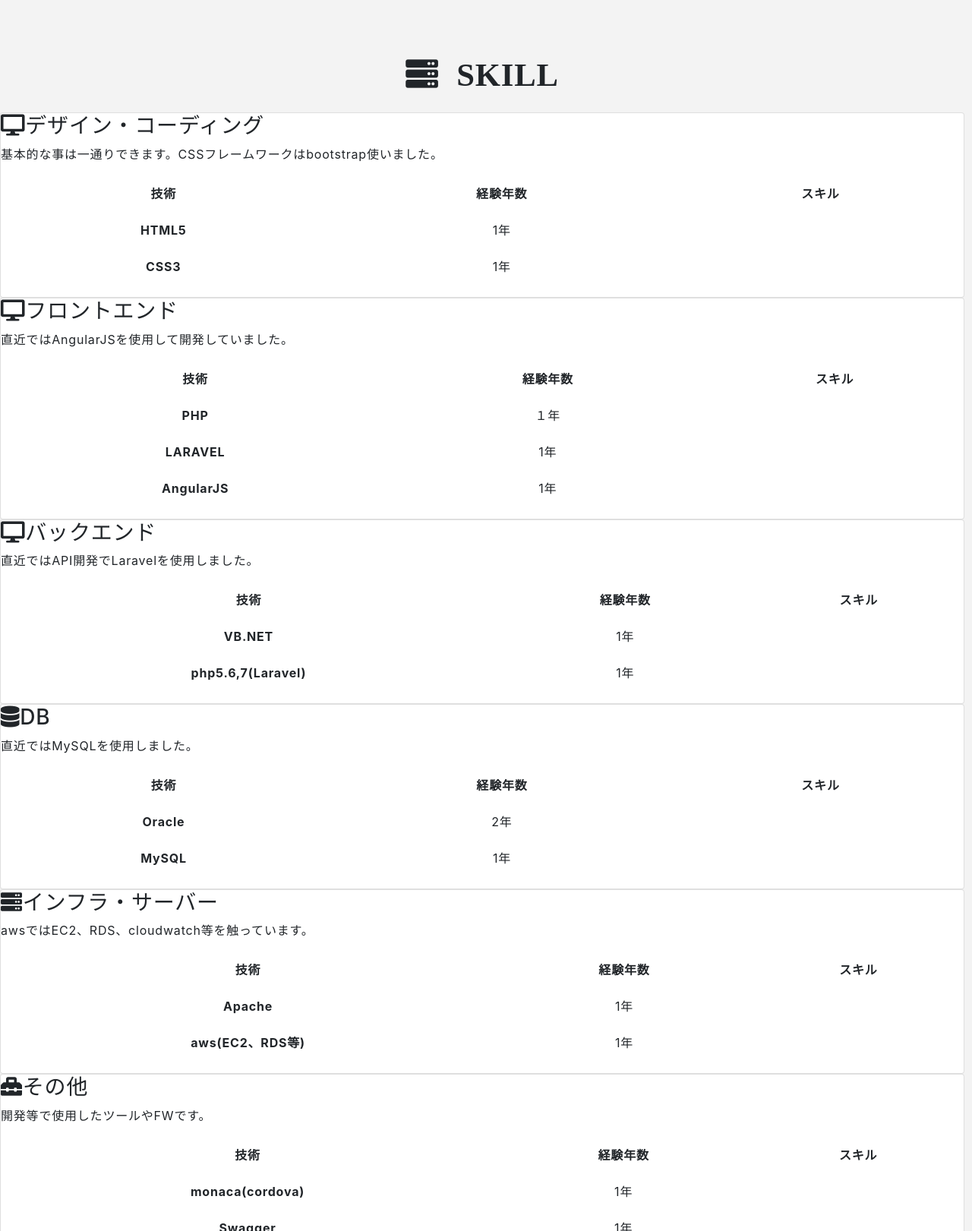
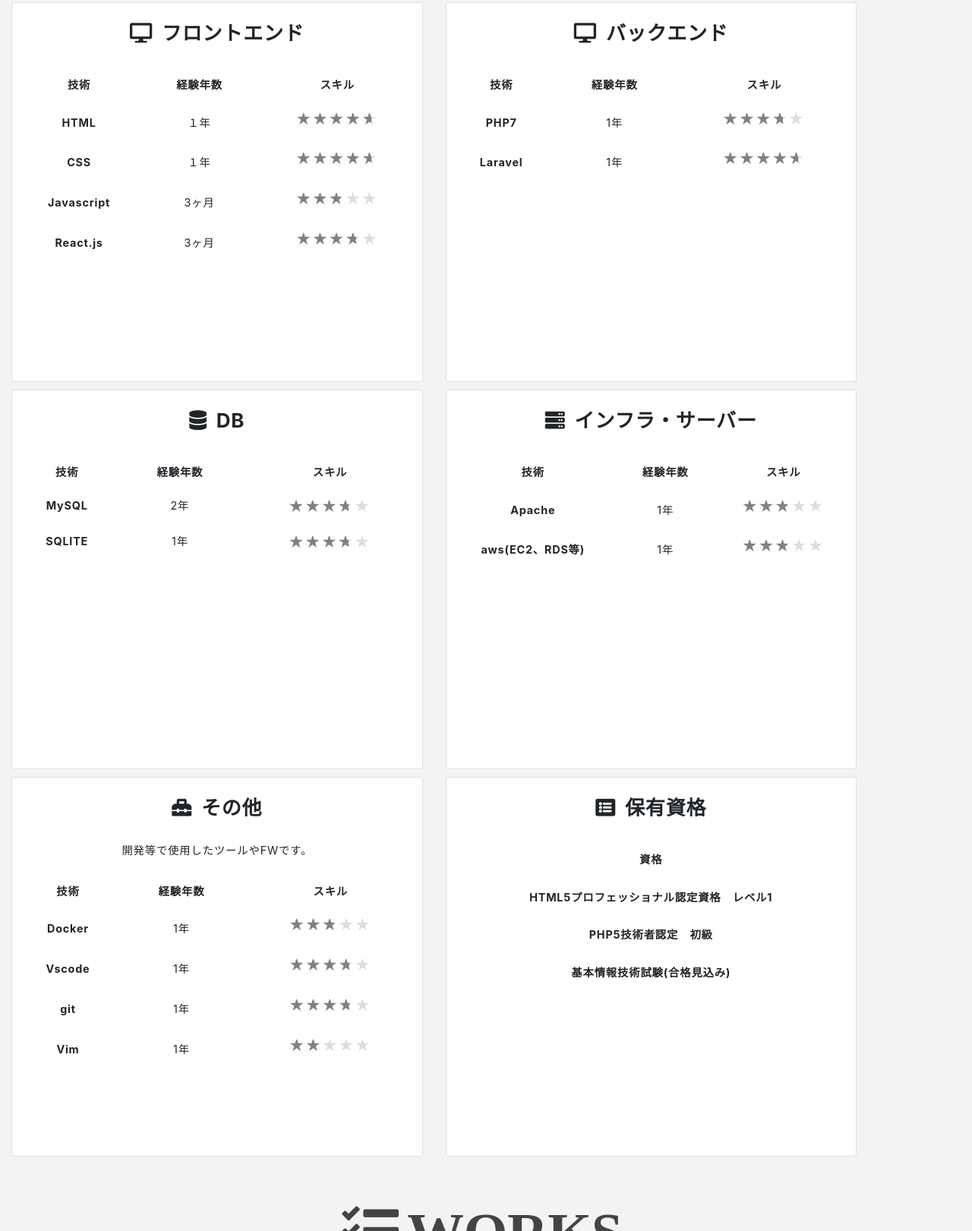
Before and after one commit to upbook0426/portfolio, a plain HTML site: page index.html in a window 1280 px wide. Shown: the part 1179-2800 px from the top of the page at 76% size. Drawn offline with nearby package versions, Linux system fonts and the light colour scheme; a script that the page names is missing; a web font is replaced by a local one.

Commit message:
SKILL update

```diff
--- a/css/style.css
+++ b/css/style.css
@@ -177,7 +177,7 @@ li {
 
 .section .inner {
   /* padding: 80px 10px; */
-  padding: 80px 10px 10px 0px;
+  padding: 10px 10px 10px 0px;
 }
 
 .section .section-title-block {
@@ -191,7 +191,7 @@ li {
   display: inline-block;
   font-size: 56px;
   font-weight: bold;
-  margin-bottom: 10px;
+  margin-bottom: 5px;
   color: #444;
 }
 
@@ -301,9 +301,9 @@ li {
   ---------------------------------*/
 
 #skill .card-wrapper {
-  width: 80%;
+  width: 90%;
   margin: 0 auto;
-  padding: 20px 0;
+  padding: 0px 0;
   display: -webkit-box;
   display: -ms-flexbox;
   display: flex;
@@ -316,7 +316,7 @@ li {
 
 #skill .card {
   flex-basis: 46%;
-  margin-bottom: 50px;
+  margin-bottom: 10px;
   display: -webkit-box;
   display: -ms-flexbox;
   display: flex;
@@ -325,10 +325,7 @@ li {
   -webkit-box-pack: justify;
   -ms-flex-pack: justify;
   justify-content: space-between;
-}
-
-#skill .card:first-child {
-  flex-basis: 100%;
+  min-height: 500px;
 }
 
 #skill .skill-icon {
@@ -355,11 +352,16 @@ li {
   margin-right: 12px;
 }
 
+#skill .tbody {
+  display: block;
+  line-height: 0.01rem;
+}
+
 #skill .rate {
   position: relative;
   display: inline-block;
   width: 110px;
-  height: 20px;
+  height: 5px;
   font-size: 20px;
 }
 
@@ -371,7 +373,7 @@ li {
   content: "★★★★★";
   display: inline-block;
   height: 20px;
-  line-height: 20px;
+  line-height: 1rem;
 }
 
 #skill .rate:before {
@@ -490,7 +492,7 @@ li {
 @media screen and (max-width: 767px) {
   body {
     font-size: 13px;
-    line-height: 1.7;
+    line-height: 0.3;
   }
   #header {
     height: 200px;
@@ -517,7 +519,7 @@ li {
     padding: 40px 0;
   }
   .section .inner {
-    padding: 30px 15px;
+    padding: 10px 15px;
   }
   .section .section-title-block {
     margin-bottom: 10px;
@@ -564,7 +566,7 @@ li {
     width: 100%;
   }
   #skill .card {
-    flex-basis: 100%;
+    flex-basis: 10%;
   }
   #skill .skill-icon {
     flex-basis: 45px;
@@ -582,7 +584,7 @@ li {
   #skill .rate:before,
   #skill .rate:after {
     height: 15px;
-    line-height: 15px;
+    line-height: 1rem;
   }
   #skill .rate1:after {
     width: 15px;
--- a/index.html
+++ b/index.html
@@ -97,7 +97,7 @@
           </div>
         </section>
 
-        <section class="section" id="sill">
+        <section class="section" id="skill">
           <div class="inner">
             <div class="section-title-block">
               <h2 class="section-tile">
@@ -107,15 +107,16 @@
               </h2>
               <p class="section-desc"></p>
             </div>
-            <div class="card-wrapper">
+            <div
+              class="card-wrapper"
+              style="line-height: 1.8em; margin: 0; font-size: 0.9em;"
+            >
+              <div class="col-sm-6">
                 <div class="card">
                   <div class="skill-desc">
                     <h3 class="skill-desc-title">
-                    <i class="fas fa-desktop"></i>デザイン・コーディング
+                      <i class="fas fa-desktop"></i>フロントエンド
                     </h3>
-                  <p>
-                    基本的な事は一通りできます。CSSフレームワークはbootstrap使いました。
-                  </p>
                     <table class="table table-borderless">
                       <thead>
                         <tr>
@@ -126,30 +127,53 @@
                       </thead>
                       <tbody>
                         <tr>
-                        <th scope="row">HTML5</th>
-                        <td>1年</td>
+                          <th scope="row">HTML</th>
+                          <td>１年</td>
                           <td>
-                          <span class="rating"><p class="rate rate4"></p></span>
+                            <span class="rating"
+                              ><p class="rate rate5"></p
+                            ></span>
                           </td>
                         </tr>
                         <tr>
-                        <th scope="row">CSS3</th>
-                        <td>1年</td>
+                          <th scope="row">CSS</th>
+                          <td>１年</td>
                           <td>
-                          <span class="rating"><p class="rate rate4"></p></span>
+                            <span class="rating"
+                              ><p class="rate rate5"></p
+                            ></span>
+                          </td>
+                        </tr>
+                        <tr>
+                          <th scope="row">Javascript</th>
+                          <td>3ヶ月</td>
+                          <td>
+                            <span class="rating"
+                              ><p class="rate rate3"></p
+                            ></span>
+                          </td>
+                        </tr>
+                        <tr>
+                          <th scope="row">React.js</th>
+                          <td>3ヶ月</td>
+                          <td>
+                            <span class="rating"
+                              ><p class="rate rate4"></p
+                            ></span>
                           </td>
                         </tr>
                       </tbody>
                     </table>
                   </div>
                 </div>
+              </div>
 
+              <div class="col-sm-6">
                 <div class="card">
                   <div class="skill-desc">
                     <h3 class="skill-desc-title">
-                    <i class="fas fa-desktop"></i>フロントエンド
+                      <i class="fas fa-desktop"></i>バックエンド
                     </h3>
-                  <p>直近ではAngularJSを使用して開発していました。</p>
                     <table class="table table-borderless">
                       <thead>
                         <tr>
@@ -160,37 +184,34 @@
                       </thead>
                       <tbody>
                         <tr>
-                        <th scope="row">PHP</th>
-                        <td>１年</td>
+                          <th scope="row">PHP7</th>
+                          <td>1年</td>
                           <td>
-                          <span class="rating"><p class="rate rate5"></p></span>
+                            <span class="rating"
+                              ><p class="rate rate4"></p
+                            ></span>
                           </td>
                         </tr>
                         <tr>
-                        <th scope="row">LARAVEL</th>
+                          <th scope="row">Laravel</th>
                           <td>1年</td>
                           <td>
-                          <span class="rating"><p class="rate rate3"></p></span>
-                        </td>
-                      </tr>
-                      <tr>
-                        <th scope="row">AngularJS</th>
-                        <td>1年</td>
-                        <td>
-                          <span class="rating"><p class="rate rate4"></p></span>
+                            <span class="rating"
+                              ><p class="rate rate5"></p
+                            ></span>
                           </td>
                         </tr>
                       </tbody>
                     </table>
                   </div>
                 </div>
-
+              </div>
+              <div class="col-sm-6">
                 <div class="card">
                   <div class="skill-desc">
                     <h3 class="skill-desc-title">
-                    <i class="fas fa-desktop"></i>バックエンド
+                      <i class="fas fa-database"></i>DB
                     </h3>
-                  <p>直近ではAPI開発でLaravelを使用しました。</p>
                     <table class="table table-borderless">
                       <thead>
                         <tr>
@@ -199,66 +220,36 @@
                           <th scope="col">スキル</th>
                         </tr>
                       </thead>
-                    <tbody>
+                      <tbody style="line-height: 1em;">
                         <tr>
-                        <th scope="row">VB.NET</th>
-                        <td>1年</td>
+                          <th scope="row">MySQL</th>
+                          <td>2年</td>
                           <td>
-                          <span class="rating"><p class="rate rate4"></p></span>
+                            <span class="rating"
+                              ><p class="rate rate4"></p
+                            ></span>
                           </td>
                         </tr>
                         <tr>
-                        <th scope="row">php5.6,7(Laravel)</th>
+                          <th scope="row">SQLITE</th>
                           <td>1年</td>
                           <td>
-                          <span class="rating"><p class="rate rate5"></p></span>
+                            <span class="rating"
+                              ><p class="rate rate4"></p
+                            ></span>
                           </td>
                         </tr>
                       </tbody>
                     </table>
                   </div>
                 </div>
-
-              <div class="card">
-                <div class="skill-desc">
-                  <h3 class="skill-desc-title">
-                    <i class="fas fa-database"></i>DB
-                  </h3>
-                  <p>直近ではMySQLを使用しました。</p>
-                  <table class="table table-borderless">
-                    <thead>
-                      <tr>
-                        <th scope="col">技術</th>
-                        <th scope="col">経験年数</th>
-                        <th scope="col">スキル</th>
-                      </tr>
-                    </thead>
-                    <tbody>
-                      <tr>
-                        <th scope="row">Oracle</th>
-                        <td>2年</td>
-                        <td>
-                          <span class="rating"><p class="rate rate4"></p></span>
-                        </td>
-                      </tr>
-                      <tr>
-                        <th scope="row">MySQL</th>
-                        <td>1年</td>
-                        <td>
-                          <span class="rating"><p class="rate rate4"></p></span>
-                        </td>
-                      </tr>
-                    </tbody>
-                  </table>
               </div>
-              </div>
-
+              <div class="col-sm-6">
                 <div class="card">
                   <div class="skill-desc">
                     <h3 class="skill-desc-title">
                       <i class="fas fa-server"></i>インフラ・サーバー
                     </h3>
-                  <p>awsではEC2、RDS、cloudwatch等を触っています。</p>
                     <table class="table table-borderless">
                       <thead>
                         <tr>
@@ -272,21 +263,27 @@
                           <th scope="row">Apache</th>
                           <td>1年</td>
                           <td>
-                          <span class="rating"><p class="rate rate3"></p></span>
+                            <span class="rating"
+                              ><p class="rate rate3"></p
+                            ></span>
                           </td>
                         </tr>
                         <tr>
                           <th scope="row">aws(EC2、RDS等)</th>
                           <td>1年</td>
                           <td>
-                          <span class="rating"><p class="rate rate3"></p></span>
+                            <span class="rating"
+                              ><p class="rate rate3"></p
+                            ></span>
                           </td>
                         </tr>
                       </tbody>
                     </table>
                   </div>
                 </div>
+              </div>
 
+              <div class="col-sm-6">
                 <div class="card">
                   <div class="skill-desc">
                     <h3 class="skill-desc-title">
@@ -303,58 +300,53 @@
                       </thead>
                       <tbody>
                         <tr>
-                        <th scope="row">monaca(cordova)</th>
+                          <th scope="row">Docker</th>
                           <td>1年</td>
                           <td>
-                          <span class="rating"><p class="rate rate3"></p></span>
+                            <span class="rating"
+                              ><p class="rate rate3"></p
+                            ></span>
                           </td>
                         </tr>
                         <tr>
-                        <th scope="row">Swagger</th>
+                          <th scope="row">Vscode</th>
                           <td>1年</td>
                           <td>
-                          <span class="rating"><p class="rate rate4"></p></span>
+                            <span class="rating"
+                              ><p class="rate rate4"></p
+                            ></span>
                           </td>
                         </tr>
                         <tr>
                           <th scope="row">git</th>
                           <td>1年</td>
                           <td>
-                          <span class="rating"><p class="rate rate4"></p></span>
+                            <span class="rating"
+                              ><p class="rate rate4"></p
+                            ></span>
                           </td>
                         </tr>
                         <tr>
-                        <th scope="row">SVN</th>
+                          <th scope="row">Vim</th>
                           <td>1年</td>
                           <td>
-                          <span class="rating"><p class="rate rate2"></p></span>
-                        </td>
-                      </tr>
-                      <tr>
-                        <th scope="row">slack</th>
-                        <td>2年</td>
-                        <td>
-                          <span class="rating"><p class="rate rate5"></p></span>
-                        </td>
-                      </tr>
-                      <tr>
-                        <th scope="row">Postman</th>
-                        <td>1年</td>
-                        <td>
-                          <span class="rating"><p class="rate rate4"></p></span>
+                            <span class="rating"
+                              ><p class="rate rate2"></p
+                            ></span>
                           </td>
                         </tr>
                       </tbody>
                     </table>
                   </div>
                 </div>
+              </div>
 
+              <div class="col-sm-6">
                 <div class="card">
                   <div class="skill-desc">
                     <h3 class="skill-desc-title">
                       <i class="fas fa-list-alt"></i>保有資格
                     </h3>
-                  <p>社会人になってから取得したものです。</p>
                     <table class="table table-borderless">
                       <thead>
                         <tr>
@@ -371,10 +363,11 @@
                           <th scope="row">PHP5技術者認定　初級</th>
                         </tr>
                         <tr>
-                        <th scope="row"></th>
+                          <th scope="row">基本情報技術試験(合格見込み)</th>
                         </tr>
                       </tbody>
                     </table>
+                  </div>
                 </div>
               </div>
             </div>
@@ -575,9 +568,9 @@
         <span
           style="
             font-size: 11px;
-            line-height: 1.2;
+            line-height: 0.2px;
             position: absolute;
-            top: 364px;
+            top: 100px;
             left: 36px;
           "
           >powerd by
```
Lines whose indentation alone changed are shown as unchanged.
